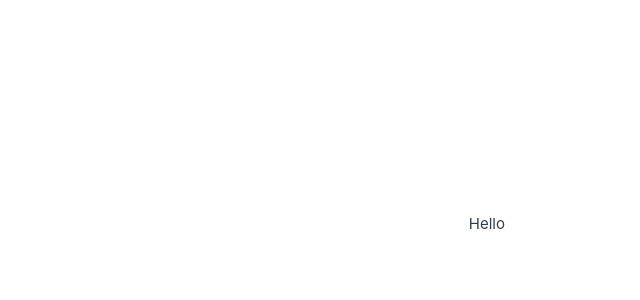
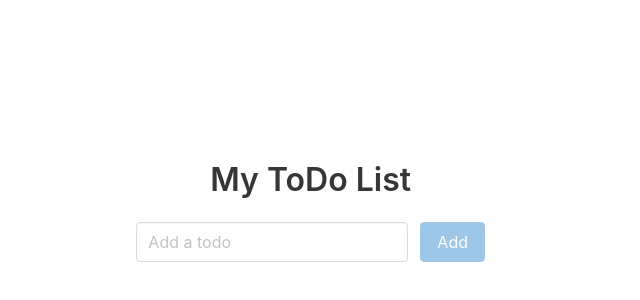
Before and after one commit to Denis412/vue-application, a Vue app: page / in a window 1280 px wide. Shown: the part 176-476 px from the top of the page, without its empty margins (135-775 px from the left). Built offline with nearby package versions, Linux system fonts and the light colour scheme.

Commit message:
homework

```diff
--- a/package.json
+++ b/package.json
@@ -8,6 +8,8 @@
     "preview": "vite preview"
   },
   "dependencies": {
+    "bulma": "^0.9.4",
+    "uuid": "^9.0.0",
     "vue": "^3.2.47"
   },
   "devDependencies": {
--- a/src/App.vue
+++ b/src/App.vue
@@ -1 +1,85 @@
-<template>Hello</template>
+<template>
+  <div class="wrapper-todo">
+
+    <div class="title has-text-centered">
+      My ToDo List
+    </div>
+    <form @submit.prevent="addTodo">
+      <div class="field is-grouped mb-5">
+        <p class="control is-expanded">
+          <input class="input" type="text" v-model="newTodoContent" placeholder="Add a todo">
+        </p>
+        <p class="control">
+          <button :disabled="!newTodoContent" class="button is-info">Add</button>
+        </p>
+      </div>
+    </form>
+
+    <div v-for="todo in todos" :key="todo.id" class="card mb-5">
+      <div class="card-content">
+        <div class="content">
+          <div class="columns is-mobile is-vcentered">
+            <div class="column" :class="{doneTodo: todo.done}">
+              {{ todo.content }}
+            </div>
+            <div class="column is-5 has-text-right">
+              <button @click="doneTodo(todo.id)" class="button is-light">&check;</button>
+              <button @click="deleteTodo(todo.id)" class="button is-danger ml-2">&cross;</button>
+            </div>
+          </div>
+
+        </div>
+      </div>
+    </div>
+  </div>
+</template>
+
+<script setup>
+//import
+import { ref } from "vue";
+import { v4 as uuidv4 } from "uuid";
+
+//todo
+
+const todos = ref([]);
+
+//addTodo
+
+const newTodoContent = ref("");
+
+const addTodo = () => {
+  todos.value.unshift({
+    id: uuidv4(),
+    content: newTodoContent.value,
+    done: false,
+  });
+
+  newTodoContent.value = "";
+}
+
+//deleteTodo
+
+const deleteTodo = (id) => {
+  todos.value = todos.value.filter(todo => todo.id !== id);
+}
+
+//doneTodo
+
+const doneTodo = (id) => {
+  todos.value.find(todo => todo.id === id).done = true;
+}
+</script>
+
+<style>
+@import 'bulma/css/bulma.min.css';
+
+.wrapper-todo {
+  max-width: 400px;
+  padding: 20px;
+  margin: 0 auto;
+}
+
+.doneTodo {
+  text-decoration: line-through;
+}
+</style>
```
Also changed, not shown: 1 other file (tests, documents, lock files or other folders).
